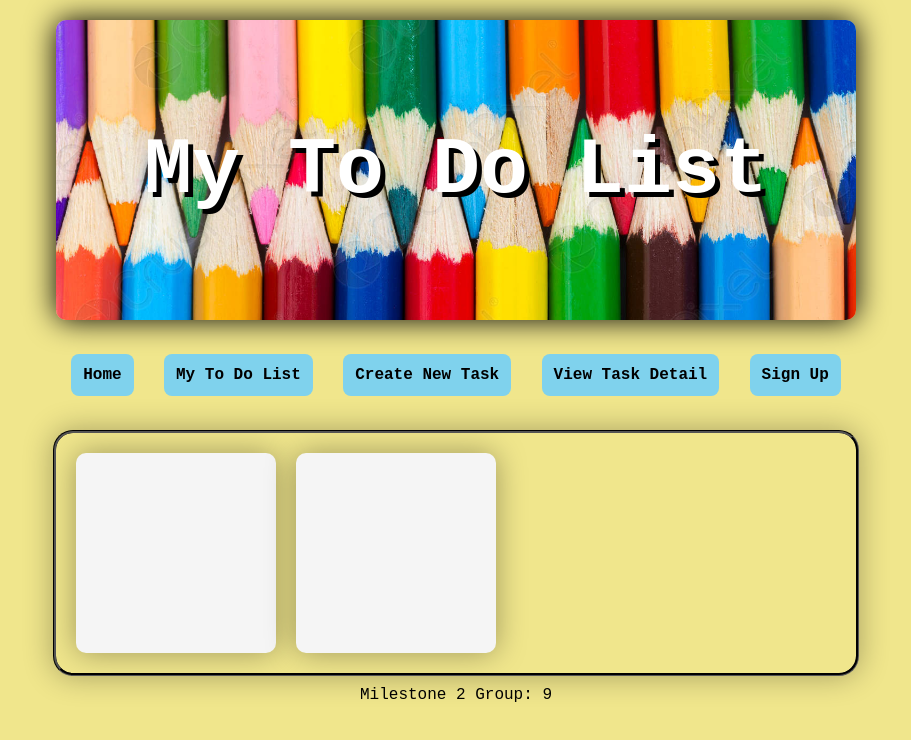
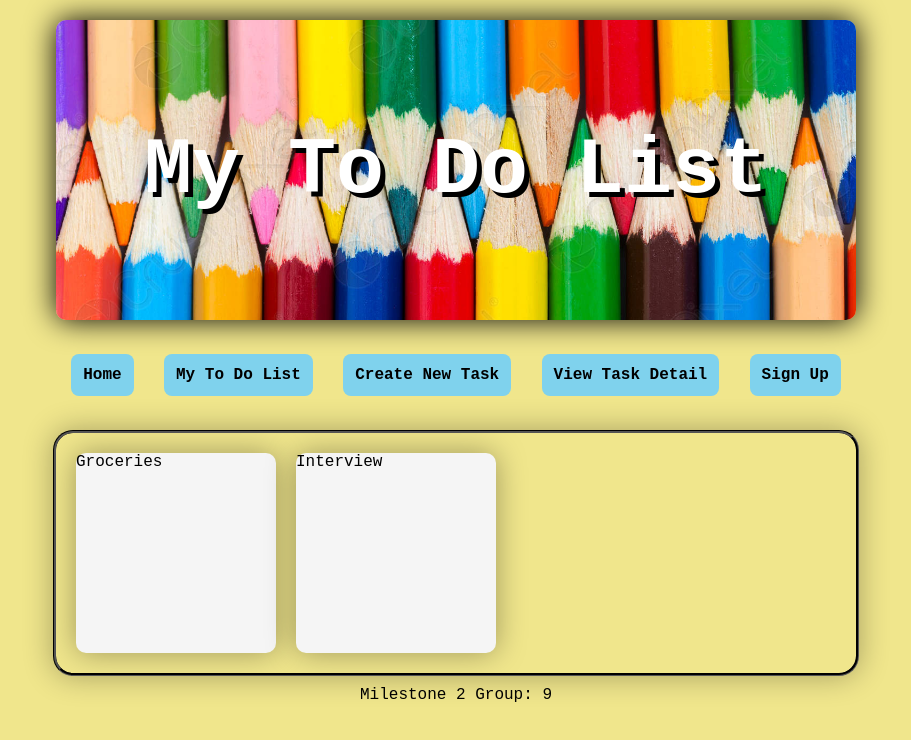
Before and after one commit to Water-Meloon/M3, a React (Create React App) app: page / in a window 1280 px wide. Both pictures are taken after a click on the item "My To Do List". Shown: the top 740 px of the page, without its empty margins (184-1095 px from the left). Built offline with nearby package versions, Linux system fonts and the light colour scheme.

Commit message:
myToDoList

```diff
--- /dev/null
+++ b/public/data/tasks.json
@@ -0,0 +1,14 @@
+[{
+    "name": "Groceries",
+    "topic": "Shopping",
+    "dueDate": "04/16/2023",
+    "taskStatus": "incomplete"
+},
+{
+    "name": "Interview",
+    "topic": "Job",
+    "dueDate": "03/16/2023",
+    "taskStatus": "complete"
+}
+
+]
--- a/src/components/MyToDoList/MyToDoList.js
+++ b/src/components/MyToDoList/MyToDoList.js
@@ -1,40 +1,20 @@
-import React, { useState } from "react";
-import classes from "./MyToDoList.module.css";
+import React, { useState, useEffect } from "react";
 import TaskList from "./TaskList";
 
-const initialTasks = [
-  {
-    key: "t1",
-    name: "Groceries",
-    topic: "Shopping",
-    dueDate: "04/16/2023",
-    taskStatus: "incomplete",
-  },
-  {
-    key: "t2",
-    name: "Groceries",
-    topic: "Shopping",
-    dueDate: "08/16/2023",
-    taskStatus: "incomplete",
-  },
-];
+const MyToDoList = () => {
+  //   const [data, setData] = useState(initialTasks);
+  const [data, setData] = useState();
 
-const MyToDoList = () => {
-  const [data, setData] = useState(initialTasks);
-
-  // FIX
-  //   useEffect(() => {
-  //     fetch('../data/tasks.json')
-  //       .then((response) => response.json())
-  //       .then((data) => setData(data.message))
-  //       .catch((error) => console.log(error));
-  //   }, []);
-//   console.log(typeof data);
-  //
-
+  useEffect(() => {
+    fetch("./data/tasks.json")
+      .then((response) => response.json())
+      .then((data) => setData(data))
+      .catch((error) => console.error(error));
+  }, []);
+  console.log(data);
   return (
     <div>
-        <TaskList data={data}/>
+      {data && <TaskList data={data} />}
     </div>
   );
 };
--- a/src/components/MyToDoList/TaskItem.js
+++ b/src/components/MyToDoList/TaskItem.js
@@ -4,7 +4,7 @@ const TaskItem = (props) => {
 
     return (
         <div className={classes.task}>
-
+            {props.name}
         </div>
     )
 };
--- a/src/components/MyToDoList/TaskList.js
+++ b/src/components/MyToDoList/TaskList.js
@@ -1,6 +1,6 @@
 import TaskItem from "./TaskItem";
 import Task from "../Classes/Task";
-import classes from './TaskList.module.css';
+import classes from "./TaskList.module.css";
 
 const TaskList = (props) => {
   const parseDate = (date) => {
@@ -8,22 +8,17 @@ const TaskList = (props) => {
     return new Date(+yyyy, +mm - 1, +dd);
   };
 
-  const tasks = props.data.map((task) => {
-    return new Task(
-      task.key,
-      task.name,
-      task.topic,
-      Math.round(Math.random() * 1000),
-      parseDate(task.dueDate),
-      task.taskStatus
-    );
-  });
-
-  console.log(tasks);
   return (
     <div className={classes.taskCont}>
-      {tasks.map((element) => (
-        <TaskItem task={element} key={Math.round(Math.random()*1000)}/>
+      {props.data.map((element) => (
+        <TaskItem
+          key={Math.round(Math.random() * 1000)}
+          name={element.name}
+          topic={element.topic}
+          categoryID={Math.round(Math.random() * 1000)}
+          date={parseDate(element.dueDate)}
+          status={element.status}
+        />
       ))}
     </div>
   );
--- a/src/components/data/tasks.json
+++ /dev/null
@@ -1,4 +0,0 @@
-[
-    { "name": "Groceries",  "topic": "Shopping", "dueDate": "04/16/2023", "taskStatus": "incomplete" }
-
-]
```
Also changed, not shown: public/data/jack.json (renamed from src/components/data/jack.json).
